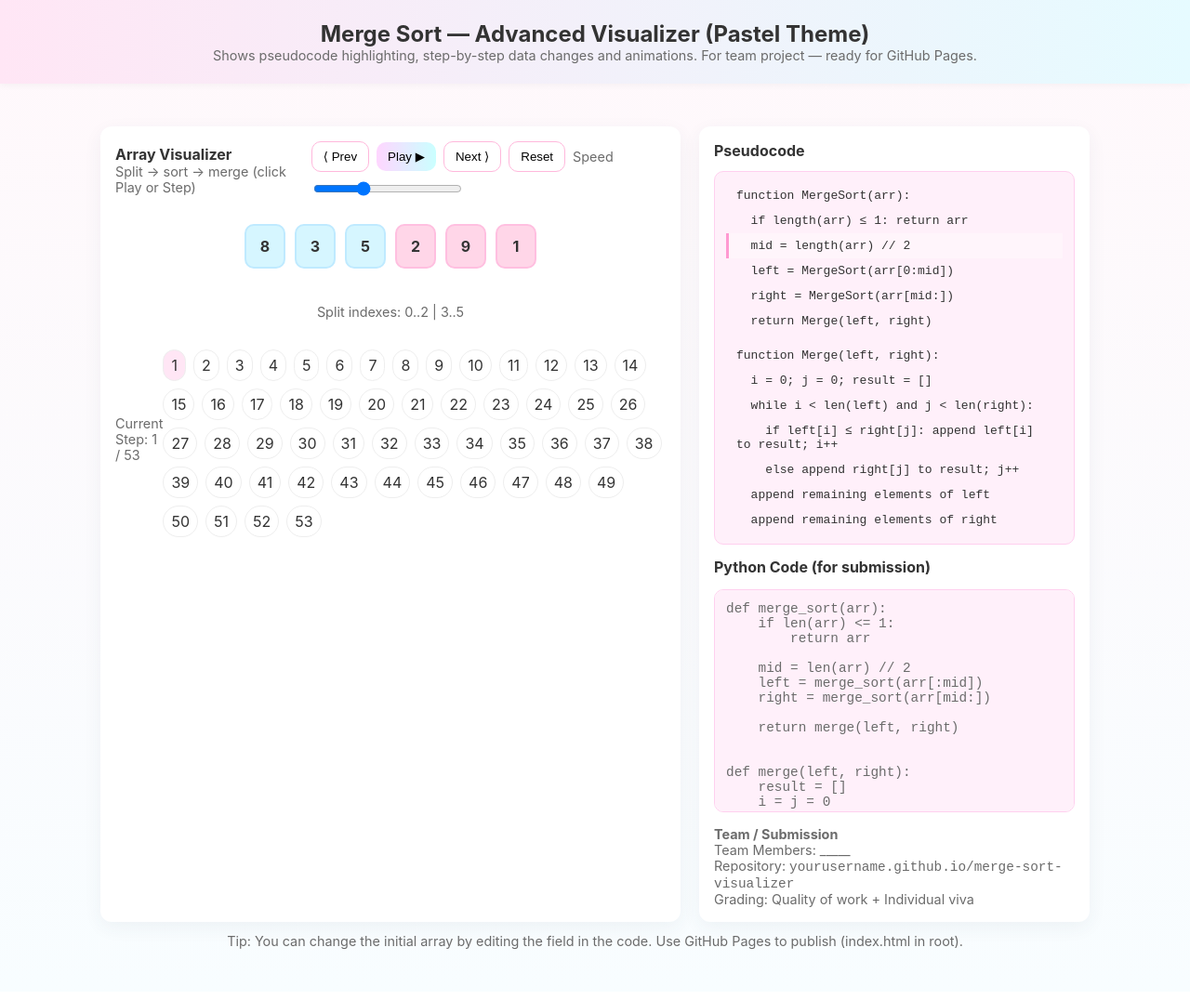
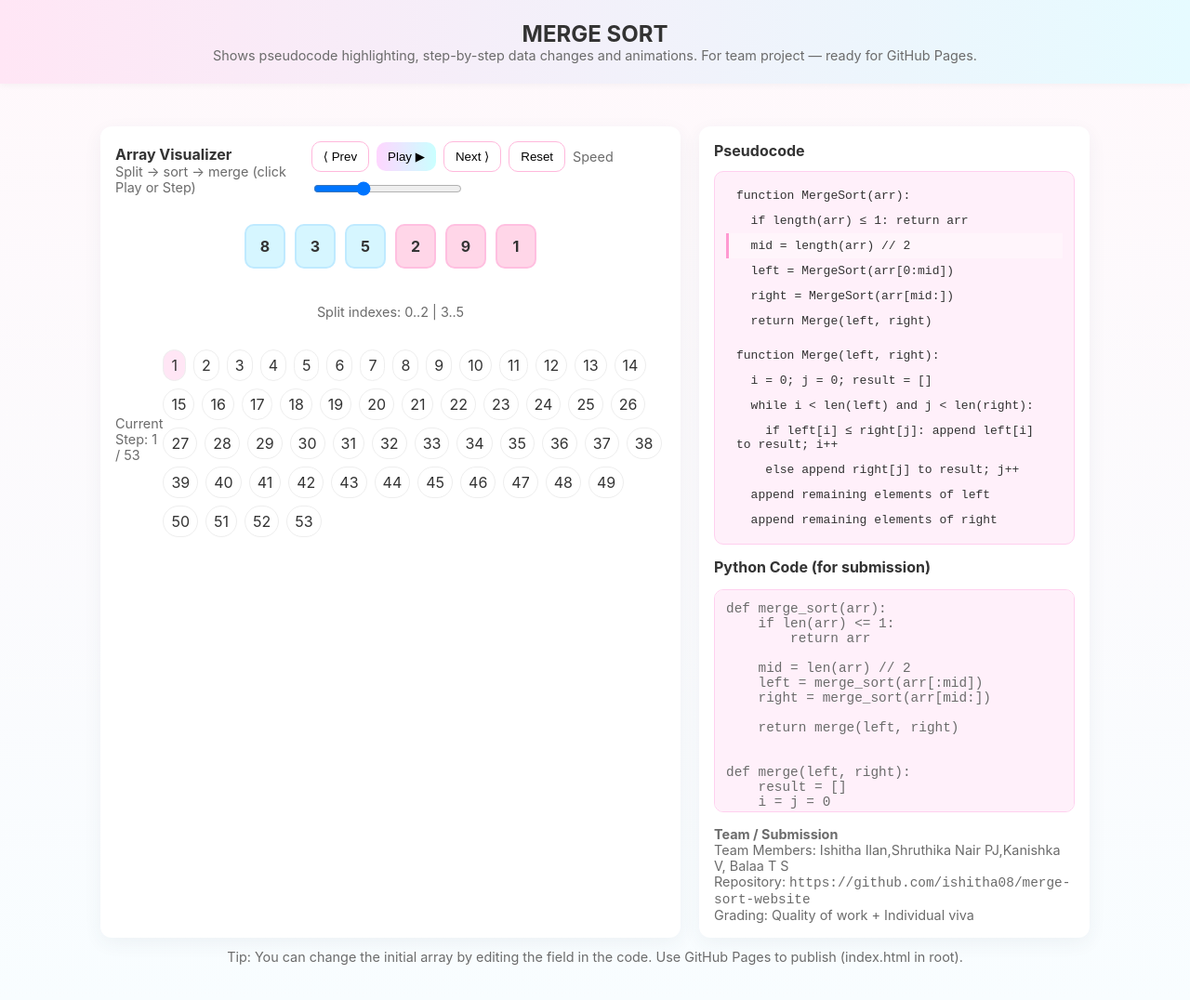
Before and after one commit to ishitha08/merge-sort-website, a plain HTML site: page index.html in a window 1280 px wide. Shown: the whole page at 93% size. Drawn offline with Linux system fonts and the light colour scheme.

Commit message:
Update index.html

```diff
--- a/index.html
+++ b/index.html
@@ -59,7 +59,7 @@
 </head>
 <body>
   <header>
-    <h1>Merge Sort — Advanced Visualizer (Pastel Theme)</h1>
+    <h1>MERGE SORT</h1>
     <div class="small">Shows pseudocode highlighting, step-by-step data changes and animations. For team project — ready for GitHub Pages.</div>
   </header>
   <main class="wrap">
@@ -140,8 +140,8 @@ arr = [8, 3, 5, 2, 9, 1]
 print(merge_sort(arr))</pre>
 
         <div style="margin-top:12px" class="small"><strong>Team / Submission</strong>
-          <div>Team Members: _____</div>
-          <div>Repository: <code>yourusername.github.io/merge-sort-visualizer</code></div>
+          <div>Team Members: Ishitha Ilan,Shruthika Nair PJ,Kanishka V, Balaa T S</div>
+          <div>Repository: <code>https://github.com/ishitha08/merge-sort-website</code></div>
           <div>Grading: Quality of work + Individual viva</div>
         </div>
 
```
